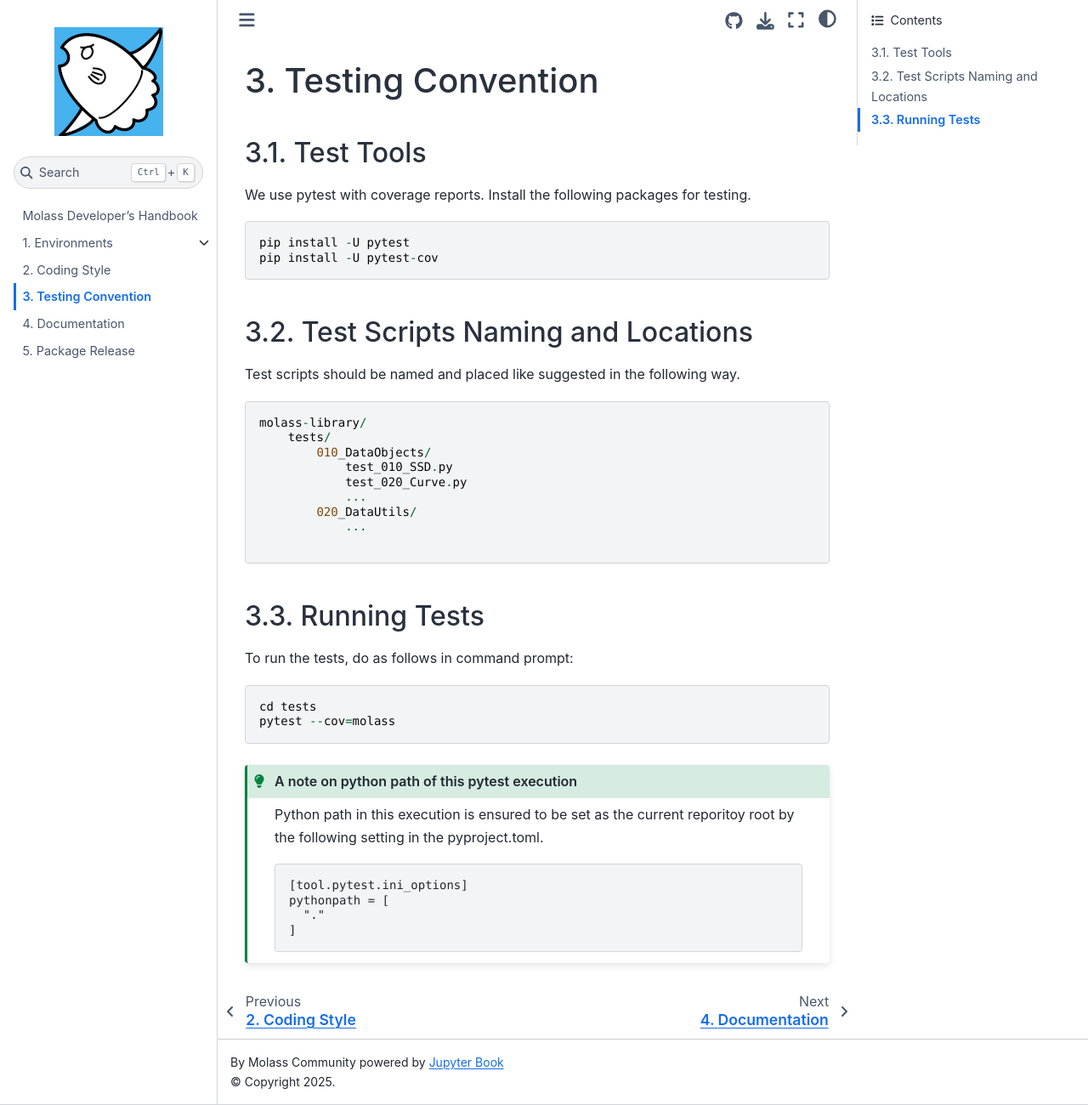
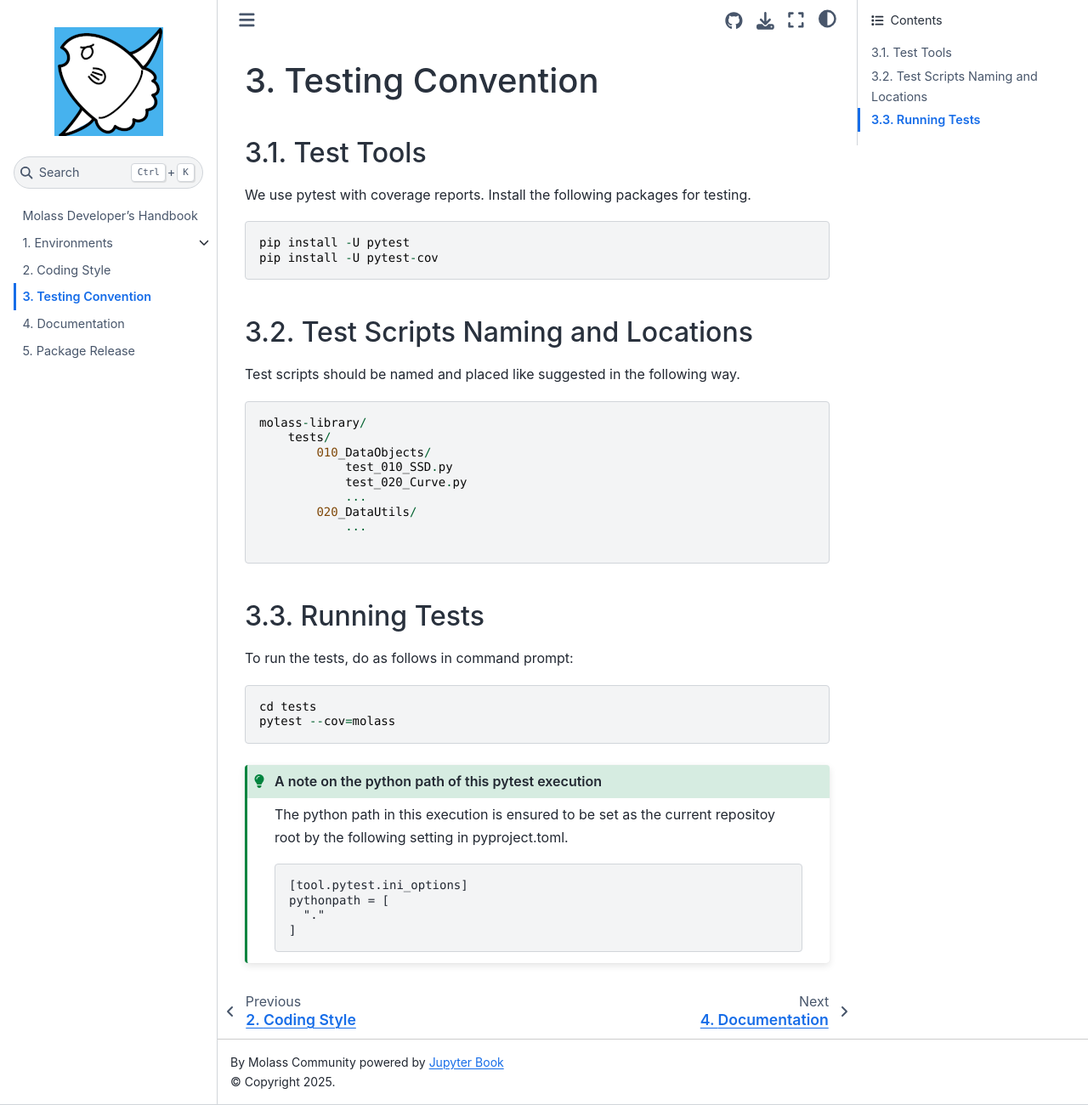
Before and after one commit to biosaxs-dev/molass-develop, a Jupyter Book: the page built from chapters/06/testing.md, in a window 1280 px wide and 1300 px high. Shown: the whole window at 85% size. Built offline with Jupyter Book 1.0.4 settings and Sphinx 7.4.7 and the Sphinx Book theme 1.1.4, drawn with Linux system fonts in a browser that asks for light colours.

Commit message:
update for better wording and grammar

````diff
--- a/chapters/06/testing.md
+++ b/chapters/06/testing.md
@@ -34,10 +34,10 @@ cd tests
 pytest --cov=molass
 ```
 
-:::{admonition} A note on python path of this pytest execution
+:::{admonition} A note on the python path of this pytest execution
 :class: tip
 
-Python path in this execution is ensured to be set as the current reporitoy root by the following setting in the pyproject.toml.
+The python path in this execution is ensured to be set as the current repositoy root by the following setting in pyproject.toml.
 
 ```none
 [tool.pytest.ini_options]
````
